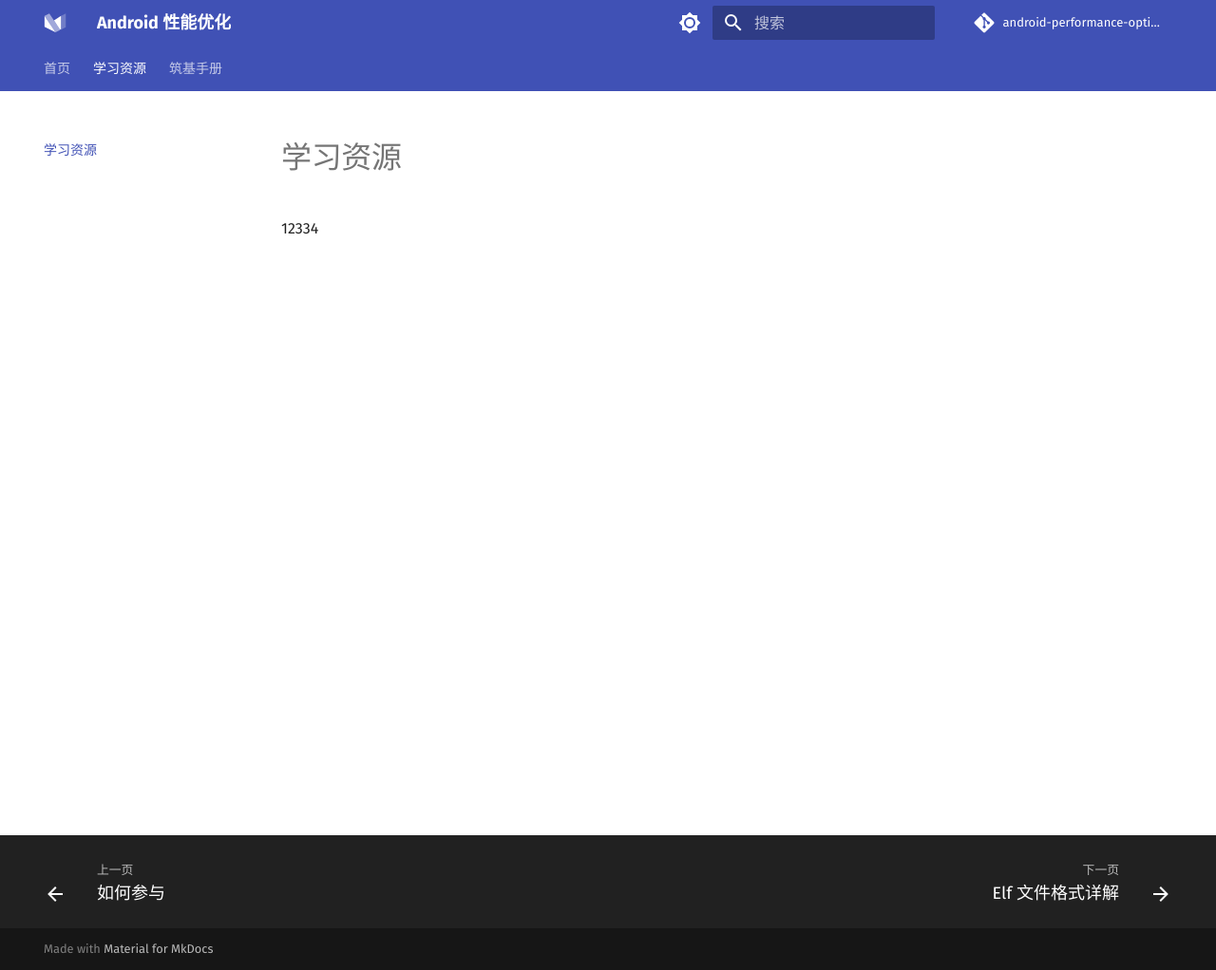
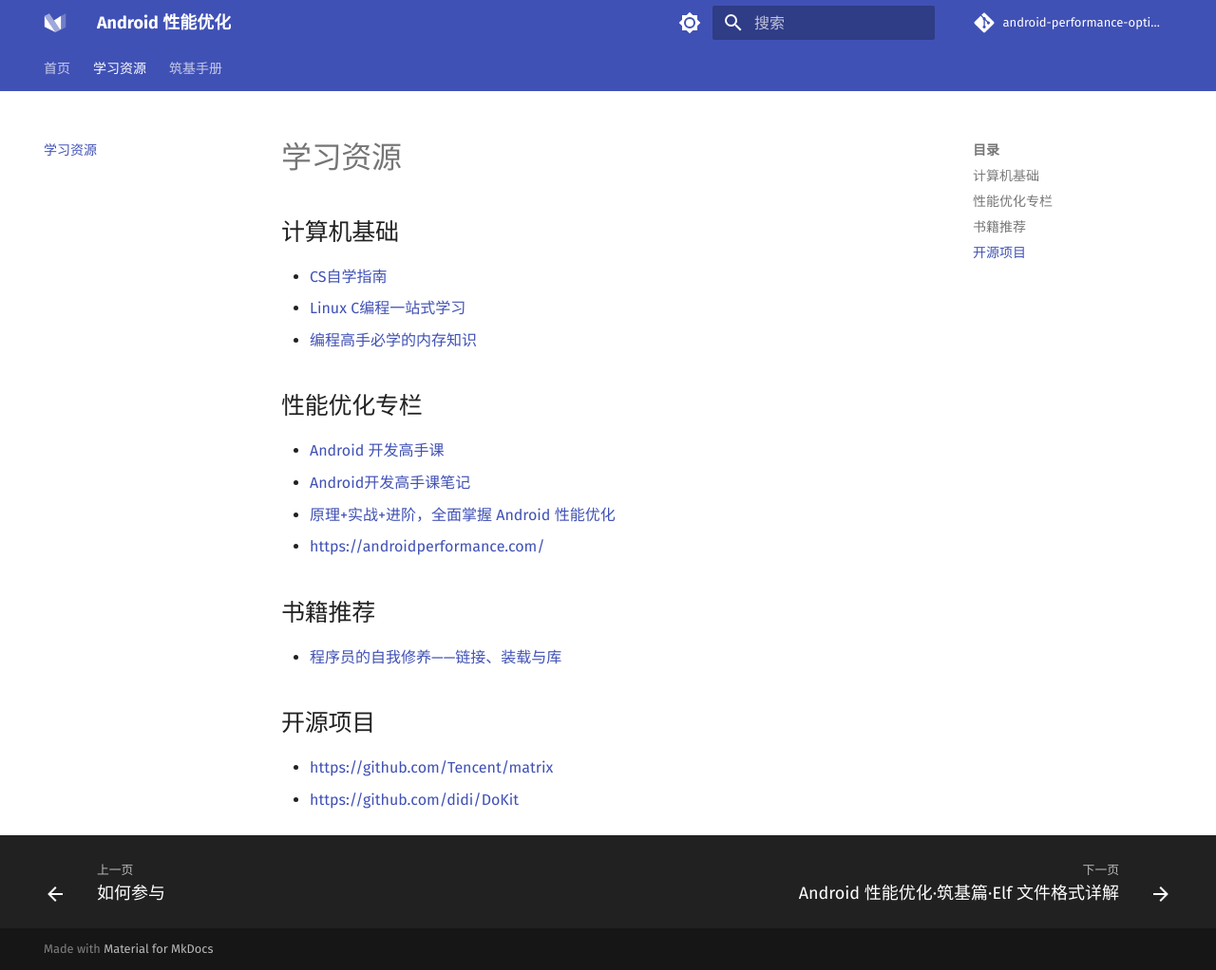
Before and after one commit to android-performance-optimization/homepage, an MkDocs documentation site: the page built from docs/resource/index.md, in a window 1280 px wide and 1022 px high. Shown: the whole window at 95% size. Built offline with MkDocs 1.6.1 and Material for MkDocs 9.7.7, drawn with Linux system fonts in a browser that asks for light colours; comment, search, counter and statistics services are not loaded.

Commit message:
ADD: 学习资源

```diff
--- a/docs/foundation/elf-file-detail.md
+++ b/docs/foundation/elf-file-detail.md
@@ -1 +1 @@
-# Elf 文件格式详解
+# Android 性能优化·筑基篇·Elf 文件格式详解
--- a/docs/resource/index.md
+++ b/docs/resource/index.md
@@ -1,2 +1,17 @@
-# 学习资源
-12334
+## 计算机基础
+- [CS自学指南](https://csdiy.wiki/)
+- [Linux C编程一站式学习](https://akaedu.github.io/book/)
+- [编程高手必学的内存知识](https://time.geekbang.org/column/intro/100094901)
+
+## 性能优化专栏
+- [Android 开发高手课](https://time.geekbang.org/column/intro/142)
+- [Android开发高手课笔记](https://blog.yorek.xyz/android/paid/master/)
+- [原理+实战+进阶，全面掌握 Android 性能优化](https://juejin.cn/book/7153836660768292878)
+- [https://androidperformance.com/](https://androidperformance.com/)
+
+## 书籍推荐
+- [程序员的自我修养——链接、装载与库](https://book.douban.com/subject/3652388/)
+
+## 开源项目
+- [https://github.com/Tencent/matrix](https://github.com/Tencent/matrix)
+- [https://github.com/didi/DoKit](https://github.com/didi/DoKit)
```
